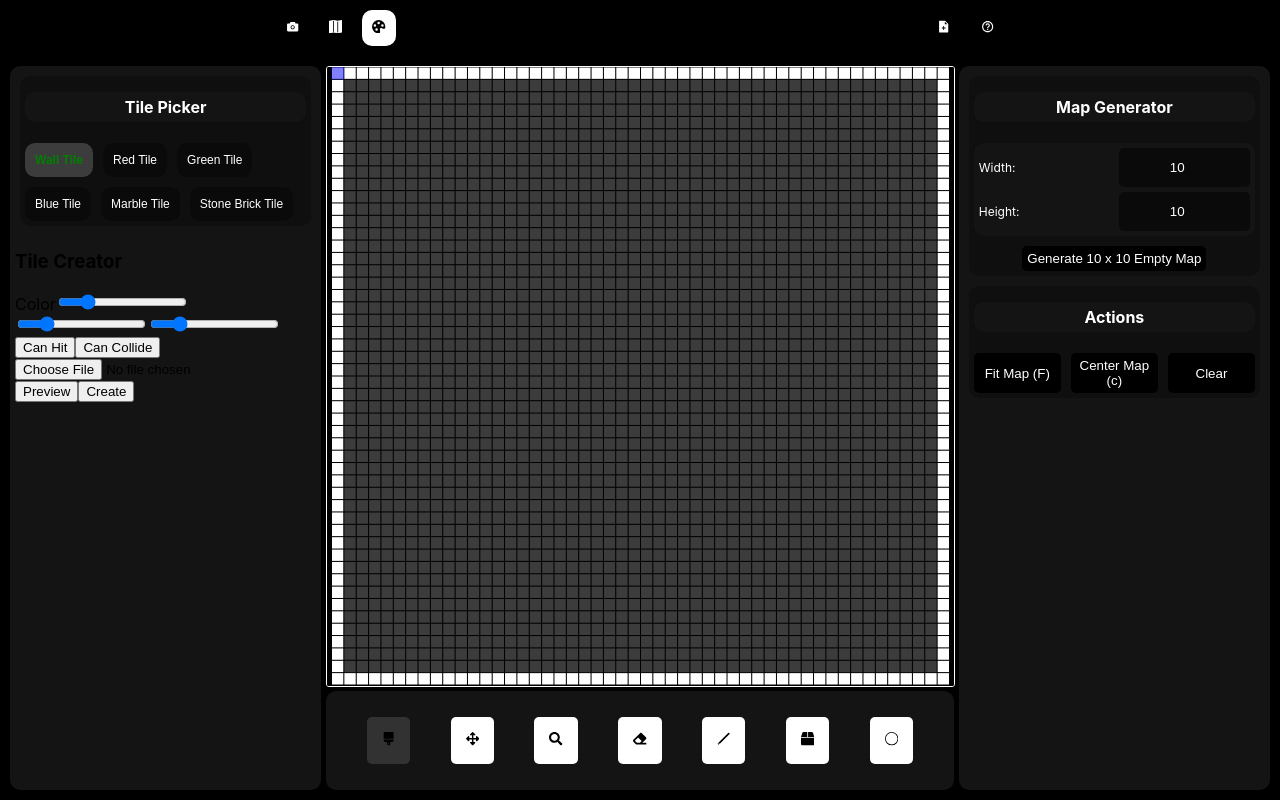
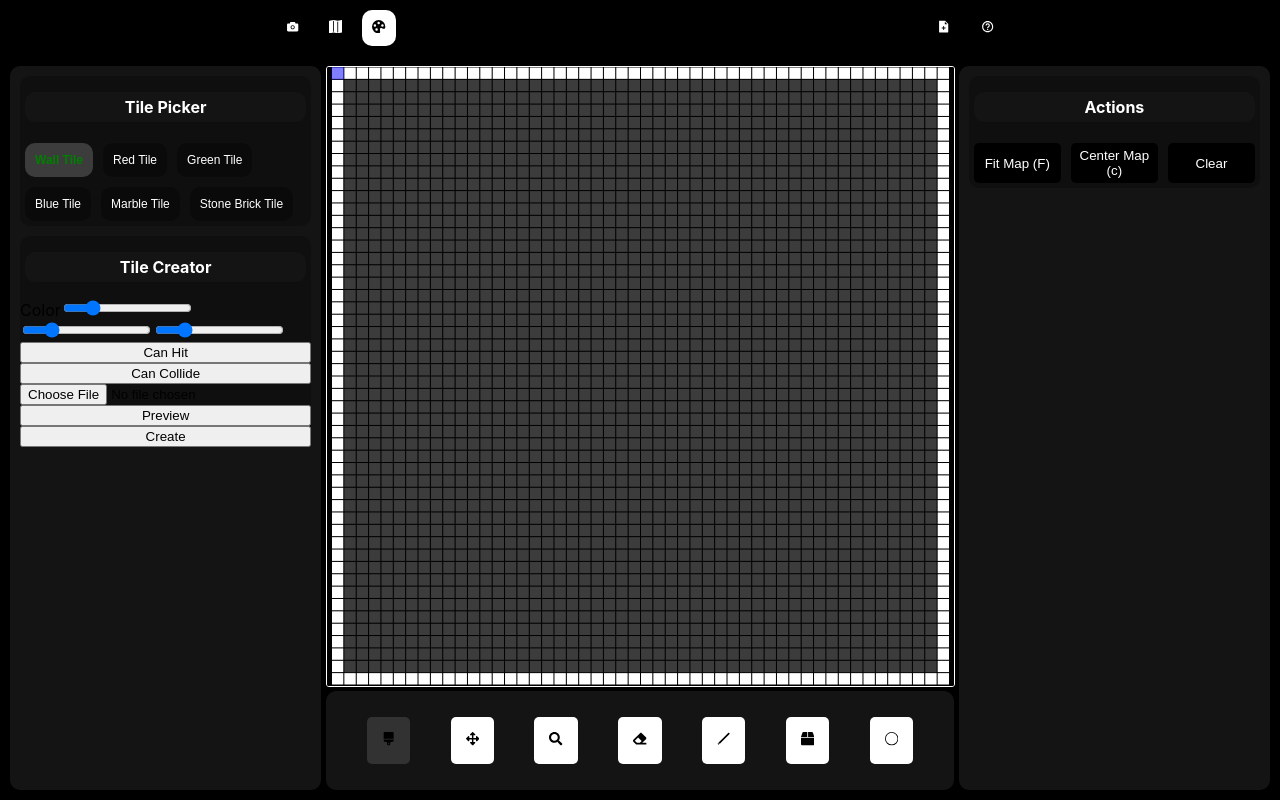
Before and after one commit to cobyj33/raycaster, a React (Vite) app: page / in a window 1280 px wide. Both pictures are taken after a click on the button 379 px from the left and 28 px from the top of the page. Built offline with nearby package versions, Linux system fonts and the light colour scheme.

Commit message:
Moved EditModeButton component outside of MapEditor component

```diff
--- a/src/components/screens/MapEditor.tsx
+++ b/src/components/screens/MapEditor.tsx
@@ -1,4 +1,4 @@
-import { useEffect, useRef, useState, MutableRefObject, PointerEvent, KeyboardEvent, useCallback, ChangeEvent } from 'react'
+import React, { useEffect, useRef, useState, MutableRefObject, PointerEvent, KeyboardEvent, useCallback, ChangeEvent } from 'react'
 
 import { StatefulData, IVector2, View, GameMap, getDefaultTile, Tile, areGameMapsEqual, tryPlaceCamera, Camera, areEqualTiles, Vector2, getViewOffset, inDimensionBounds, rgbaToString } from "raycaster/interfaces";
 import { useHistory, useWindowEvent, useResizeObserver, getCanvasAndContext2D, useCanvasHolderUpdater, withCanvasAndContext } from "raycaster/functions";
@@ -13,7 +13,8 @@ import { BsCircle } from 'react-icons/bs'
 
 import mapEditorStyles from "components/styles/MapEditor.module.css"
 import { GameScreen } from './GameScreen';
-import { IDimension2D } from 'interfaces/Dimension';
+import { Dimension2D, IDimension2D } from 'interfaces/Dimension';
+import { preview } from 'vite';
 
 type EditorEditMode = "MOVE" | "ZOOM" | "DRAW" | "ERASE" | "LINE" | "BOX" | "ELLIPSE"
 
@@ -37,8 +38,11 @@ export const MapEditor = ( { cameraData, mapData, tileData }: { cameraData: Stat
 
   const isPointerDown: MutableRefObject<boolean> = useRef<boolean>(false);
 
-
+  // Tile Creator
   const [tileCreatorOpened, setTileCreatorOpened] = useState<boolean>(false);
+  const [previewingTileCreator, setPreviewingTileCreator] = useState<boolean>(false);
+  const [previewMap, setPreviewMap] = useState<GameMap>(GameMap.filledEdges("Preview Map", new Dimension2D(9, 9)))
+  const [previewCamera, setPreviewCamera] = useState<Camera>(Camera.default().place(previewMap.center.subtract(new Vector2(2, 2) ) ))
 
   function pointerPositionInCanvas(event: PointerEvent<Element>): Vector2 {
       const canvas: HTMLCanvasElement | null = canvasRef.current;
@@ -210,8 +214,6 @@ function focus(worldPosition: IVector2) {
     context.globalAlpha = 1;
   }
 
-
-
   function render() {
     const canvas: HTMLCanvasElement | null = canvasRef.current;
     if (canvas === null || canvas === undefined) return;
@@ -312,9 +314,7 @@ function focus(worldPosition: IVector2) {
 
   }
 
-  function EditModeButton({ children = "", editMode: buttonEditMode }: { children?: React.ReactNode, editMode: EditorEditMode } ) {
-    return <button className={`${mapEditorStyles["edit-button"]} ${ editMode === buttonEditMode ? mapEditorStyles["selected"] : '' }`} onClick={() => setEditMode(buttonEditMode)}>{ children}</button>
-  }
+
 
   return (
 
@@ -324,13 +324,13 @@ function focus(worldPosition: IVector2) {
 
         <div className={mapEditorStyles["tool-bar"]}>
           <div className={mapEditorStyles["editing-buttons"]}>
-            <EditModeButton editMode="DRAW"> <FaBrush /> </EditModeButton>
-            <EditModeButton editMode="MOVE"> <FaArrowsAlt /> </EditModeButton>
-            <EditModeButton editMode="ZOOM"> <FaSearch /> </EditModeButton>
-            <EditModeButton editMode="ERASE"> <FaEraser /> </EditModeButton>
-            <EditModeButton editMode="LINE"> <GiStraightPipe /> </EditModeButton>
-            <EditModeButton editMode="BOX"> <FaBox /> </EditModeButton>
-            <EditModeButton editMode="ELLIPSE"> <BsCircle /> </EditModeButton>
+            <EditModeButton target="DRAW" current={editMode} setter={setEditMode}> <FaBrush /> </EditModeButton>
+            <EditModeButton target="MOVE" current={editMode} setter={setEditMode}> <FaArrowsAlt /> </EditModeButton>
+            <EditModeButton target="ZOOM" current={editMode} setter={setEditMode}> <FaSearch /> </EditModeButton>
+            <EditModeButton target="ERASE" current={editMode} setter={setEditMode}> <FaEraser /> </EditModeButton>
+            <EditModeButton target="LINE" current={editMode} setter={setEditMode}> <GiStraightPipe /> </EditModeButton>
+            <EditModeButton target="BOX" current={editMode} setter={setEditMode}> <FaBox /> </EditModeButton>
+            <EditModeButton target="ELLIPSE" current={editMode} setter={setEditMode}> <BsCircle /> </EditModeButton>
             {/* <button className={`${mapEditorStyles["edit-button"]} ${ mapHistory.current.canGoBack() === false ? mapEditorStyles["disabled"] : '' }`} onClick={undo}> <FaUndo /> </button>
             <button className={`${mapEditorStyles["edit-button"]} ${ mapHistory.current.canGoForward() === false ? mapEditorStyles["disabled"] : '' }`} onClick={redo}> <FaRedo /> </button> */}
           </div>
@@ -338,16 +338,15 @@ function focus(worldPosition: IVector2) {
 
         <aside className={mapEditorStyles["left-side-bar"]}>
 
-          <div className={mapEditorStyles["tool-area"]}>
-            <p className={mapEditorStyles["tool-title"]}> Tile Picker </p>
+          <div className={mapEditorStyles["side-tool"]}>
+            <p className={mapEditorStyles["side-tool-title"]}> Tile Picker </p>
             <div className={mapEditorStyles["selected-tiles"]}>
               { Object.keys(savedTiles).map(tileName => <button className={`${mapEditorStyles["saved-tile-selection-button"]} ${areEqualTiles(selectedTile, savedTiles[tileName]) ? mapEditorStyles["selected"] : mapEditorStyles["unselected"]}`} key={`tile: ${tileName}`} onClick={() => setSelectedTile(savedTiles[tileName])}> {tileName}</button>)}
             </div>
           </div>
 
-          <div className={mapEditorStyles["tile-creator"]}>
-
-            <h3> Tile Creator </h3>
+          <div className={mapEditorStyles["side-tool"]}>
+            <h3 className={mapEditorStyles["side-tool-title"]}> Tile Creator </h3>
 
             <div className={mapEditorStyles["tile-creator-color-picker"]}>
               Color
@@ -360,38 +359,17 @@ function focus(worldPosition: IVector2) {
             <button> Can Hit </button>
             <button> Can Collide </button>
             <input type="file" onChange={onTileCreatorTextureImport} />
-            <button> Preview </button>
+            <button onClick={() => setPreviewingTileCreator(!previewingTileCreator)}> Preview </button>
 
             <button> Create </button>
-
           </div>
 
         </aside>
 
         <aside className={mapEditorStyles["right-side-bar"]}>
 
-          <div className={mapEditorStyles["tool-area"]}>
-
-            <p className={mapEditorStyles["tool-title"]}> Map Generator </p>
-
-            <div className={mapEditorStyles["map-dimensions-input-area"]}>
-              <section className={mapEditorStyles["map-dimensions-input-field"]}>
-                <p className={mapEditorStyles["map-dimensions-input-label"]}> Width: </p>
-                <input className={mapEditorStyles["map-dimensions-input"]} type="number" min={4} onChange={(e) => setNewMapDimension(({...newMapDimension, width: e.target.valueAsNumber }))} value={newMapDimension.width} />
-              </section>
-
-              <section className={mapEditorStyles["map-dimensions-input-field"]}>
-                <p className={mapEditorStyles["map-dimensions-input-label"]}> Height: </p>
-                <input className={mapEditorStyles["map-dimensions-input"]} type="number" min={4} onChange={(e) => setNewMapDimension({ ...newMapDimension, height: e.target.valueAsNumber })} value={newMapDimension.height} />
-              </section>
-            </div>
-
-            <button className={mapEditorStyles['map-generate-button']} onClick={onMapGenerate}> Generate {newMapDimension.width} x {newMapDimension.height} Empty Map </button>
-
-          </div>
-
-          <div className={mapEditorStyles["tool-area"]}>
-            <p className={mapEditorStyles["tool-title"]}> Actions </p>
+          <div className={mapEditorStyles["side-tool"]}>
+            <p className={mapEditorStyles["side-tool-title"]}> Actions </p>
             <div className={mapEditorStyles["action-buttons"]}>
               <button className={mapEditorStyles["action-button"]} onClick={() => { fit(); center(); }}>{"Fit Map (F)"}</button>
               <button className={mapEditorStyles["action-button"]} onClick={center}>{"Center Map (c)"}</button>
@@ -403,9 +381,10 @@ function focus(worldPosition: IVector2) {
         </aside>
 
         <div className={mapEditorStyles["main-view"]}>
+          { previewingTileCreator ? <GameScreen cameraData={[previewCamera, setPreviewCamera]} mapData={[previewMap, setPreviewMap]} /> :
           <div className={mapEditorStyles["editing-canvas-holder"]} ref={canvasHolderRef}>
               <canvas style={{cursor: cursor}} className={mapEditorStyles["editing-canvas"]} ref={canvasRef} onPointerDown={onPointerDown} onPointerMove={onPointerMove} onPointerUp={onPointerUp} onPointerLeave={onPointerLeave} onKeyDown={onKeyDown} onKeyUp={onKeyUp} tabIndex={0}> Unsupported Web Browser </canvas>
-          </div>
+          </div> }
           {/* <GameScreen cameraData={cameraData} mapData={mapData} /> */}
         </div>
 
@@ -415,3 +394,53 @@ function focus(worldPosition: IVector2) {
 
   )
 }
+
+function MapEditorSideTool({ title, children = "" }: { title: string, children?: React.ReactNode}) {
+
+  return (
+  <div className={mapEditorStyles["side-tool"]}>
+    <p className={mapEditorStyles["side-tool-title"]}>{title}</p>
+
+    <div className={mapEditorStyles["side-tool-contents"]}>
+      { children }
+    </div>
+
+  </div>
+  )
+}
+
+function EditModeButton({ children = "", target, current, setter }: { children?: React.ReactNode, target: EditorEditMode, current: EditorEditMode, setter: React.Dispatch<EditorEditMode> } ) {
+  return <button className={`${mapEditorStyles["edit-button"]} ${ current === target ? mapEditorStyles["selected"] : '' }`} onClick={() => setter(target)}>{ children }</button>
+}
+
+// function MapGenerator() {
+//   return (
+//     <MapEditorSideTool title="Map Generator">
+
+//     </MapEditorSideTool>
+//   )
+// }
+
+// function EditorActions() {
+//   return (
+//     <MapEditorSideTool title="Actions">
+
+//     </MapEditorSideTool>
+//   )
+// }
+
+// function TileCreator() {
+//   return (
+//     <MapEditorSideTool title="Tile Creator">
+
+//     </MapEditorSideTool>
+//   )
+// }
+
+// function TilePicker() {
+//   return (
+//     <MapEditorSideTool title="Tile Picker">
+
+//     </MapEditorSideTool>
+//   )
+// }
--- a/src/components/styles/MapEditor.module.css
+++ b/src/components/styles/MapEditor.module.css
@@ -199,7 +199,7 @@
     list-style: none;
 }
 
-.tool-title {
+.side-tool-title {
     color: white;
     background-color: rgb(20, 20, 20);
     border-radius: 10px;
@@ -271,7 +271,7 @@
 }
 
 
-.tool-area {
+.side-tool {
     display: flex;
     flex-direction: column;
     background-color: rgb(15, 15, 15);
```
